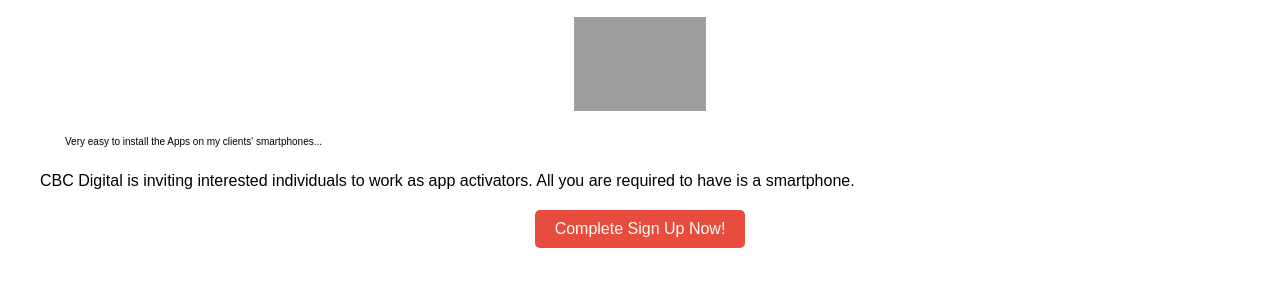
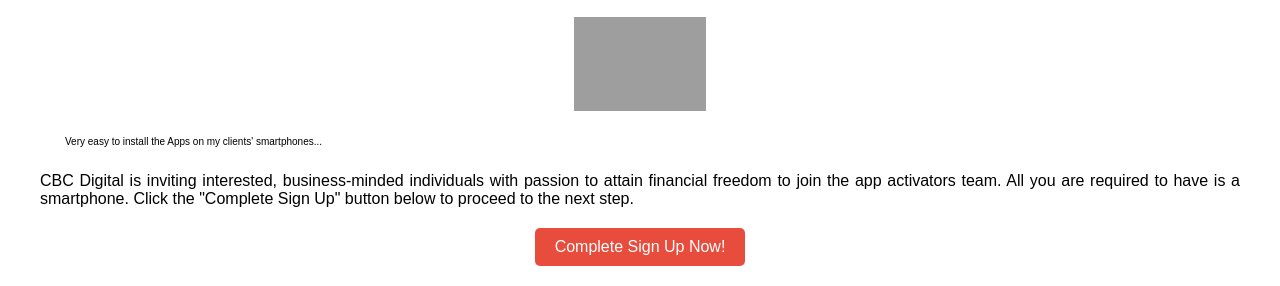
Before and after one commit to masomodigital/business-page2, a plain HTML site: page index.html in a window 1280 px wide. Shown: the part 823-1109 px from the top of the page. Drawn offline with Linux system fonts and the light colour scheme; grey boxes are pictures that could not be loaded.

Commit message:
Update index.html
update index.html

```diff
--- a/index.html
+++ b/index.html
@@ -159,7 +159,7 @@
 </head>
 <body>
     <div class="paragraph">
-        <p>CBC Digital is inviting interested individuals to work as app activators. All you are required to have is a smartphone.</p>
+        <p>CBC Digital is inviting interested, business-minded individuals with passion to attain financial freedom to join the app activators team. All you are required to have is a smartphone. Click the "Complete Sign Up" button below to proceed to the next step.</p>
     </div>
 
     <div class="button-container">
```
